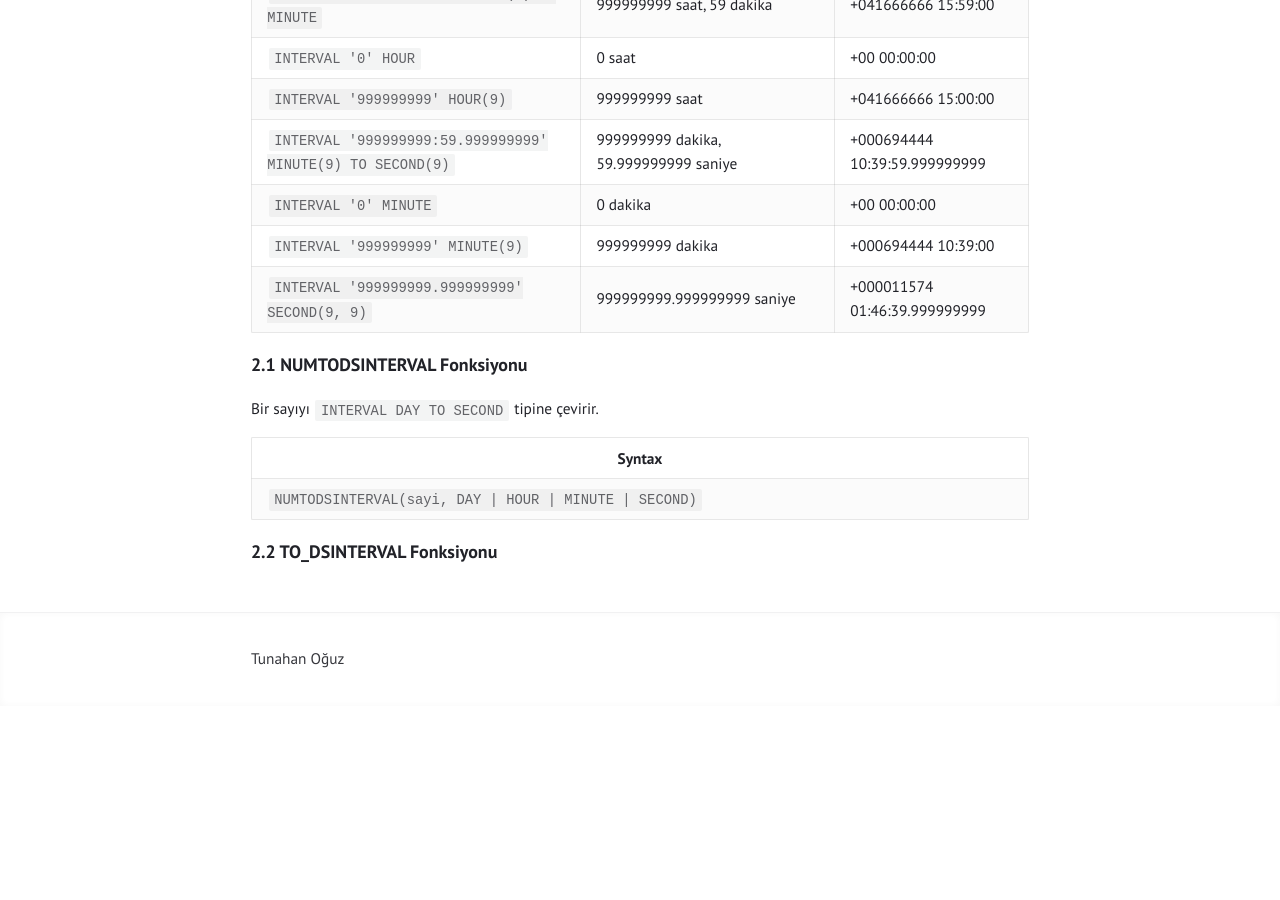
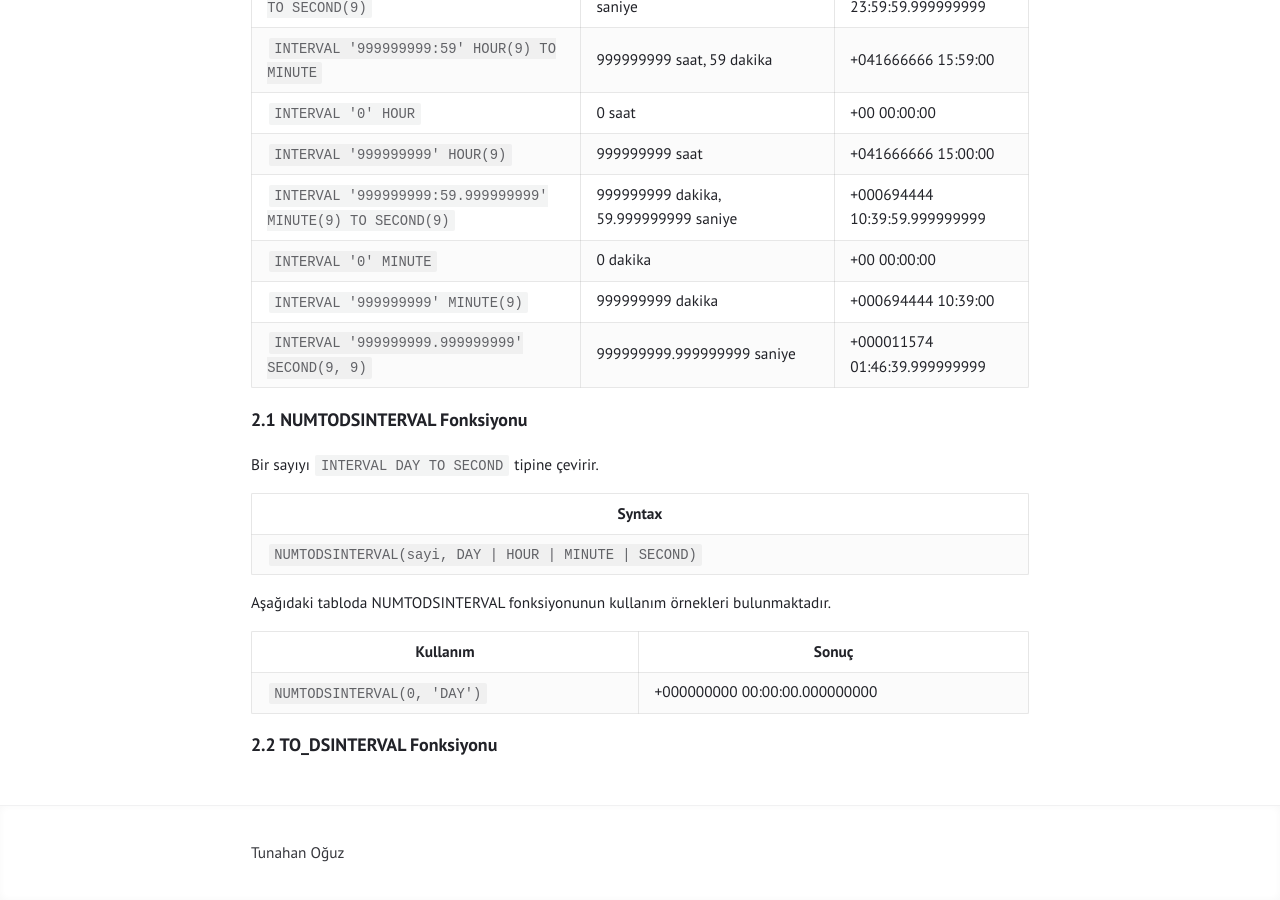
Before and after one commit to tunahanoguz/tunahanoguz.github.io, a Jekyll site: the page built from _posts/2025-05-12-oracle-interval-veri-tipleri.md, in a window 1280 px wide and 900 px high, scrolled down 4427 px. Built offline with Jekyll 4.4.1, drawn with Linux system fonts in a browser that asks for light colours; before the commit the page ends 5133 px from its top, so only the background shows below that; some of the changed text lies outside the part shown.

Commit message:
Update 2025-05-12-oracle-interval-veri-tipleri.md

````diff
--- a/_posts/2025-05-12-oracle-interval-veri-tipleri.md
+++ b/_posts/2025-05-12-oracle-interval-veri-tipleri.md
@@ -71,6 +71,8 @@ Bir sayıyı `INTERVAL YEAR TO MONTH` tipine çevirir.
 |-------------------------------------------|
 | ```NUMTOYMINTERVAL(sayi, MONTH | YEAR)``` |
 
+Aşağıdaki tabloda NUMTOYMINTERVAL fonksiyonunun kullanım örnekleri bulunmaktadır.
+
 | Kullanım                       | Sonuç         |
 |--------------------------------|---------------|
 | `NUMTOYMINTERVAL(0, 'MONTH')`  | +000000000-00 |
@@ -141,4 +143,10 @@ Bir sayıyı `INTERVAL DAY TO SECOND` tipine çevirir.
 |-----------------------------------------------------------|
 | ```NUMTODSINTERVAL(sayi, DAY | HOUR | MINUTE | SECOND)``` |
 
+Aşağıdaki tabloda NUMTODSINTERVAL fonksiyonunun kullanım örnekleri bulunmaktadır.
+
+| Kullanım                       | Sonuç                         |
+|--------------------------------|-------------------------------|
+| `NUMTODSINTERVAL(0, 'DAY')`    | +000000000 00:00:00.000000000 |
+
 ### 2.2 TO_DSINTERVAL Fonksiyonu {#to_dsinterval}
````
